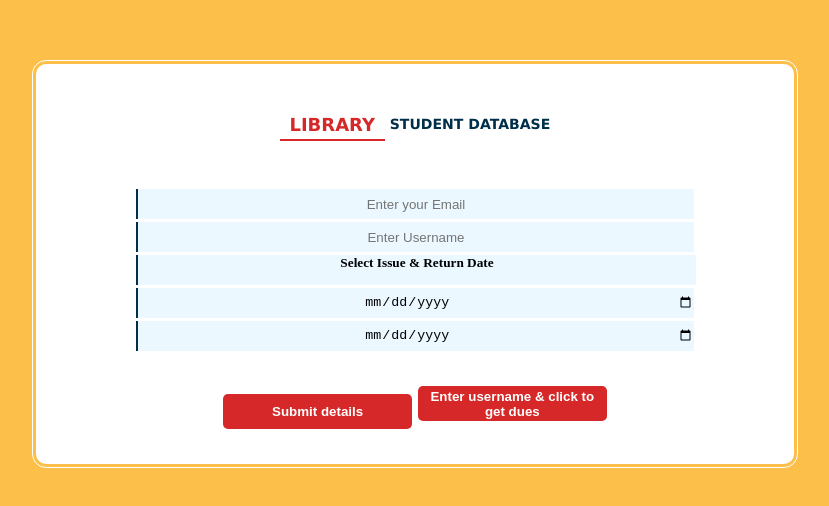
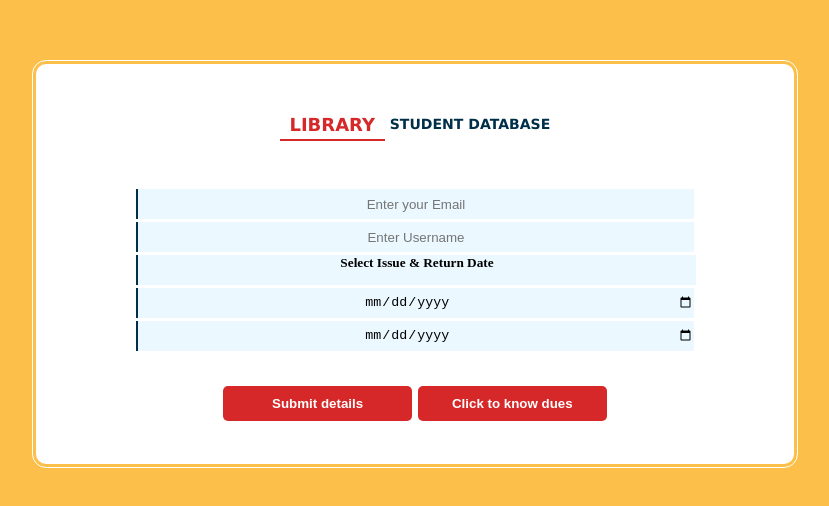
Before and after one commit to Riya-code/lib-dues, a plain HTML site: page index.html in a window 1280 px wide. Shown: the part 136-642 px from the top of the page, without its empty margins (225-1054 px from the left). Drawn offline with Linux system fonts and the light colour scheme.

Commit message:
up-button-2

```diff
--- a/index.html
+++ b/index.html
@@ -26,7 +26,7 @@
 
       <div id="button_container">
         <button id="submit" onclick="save()"> Submit details </button>
-        <button id="get" onclick="get()"> Enter username & click to get dues </button>
+        <button id="get" onclick="get()">Click to know dues</button>
       </div>
 
     </div>
```
